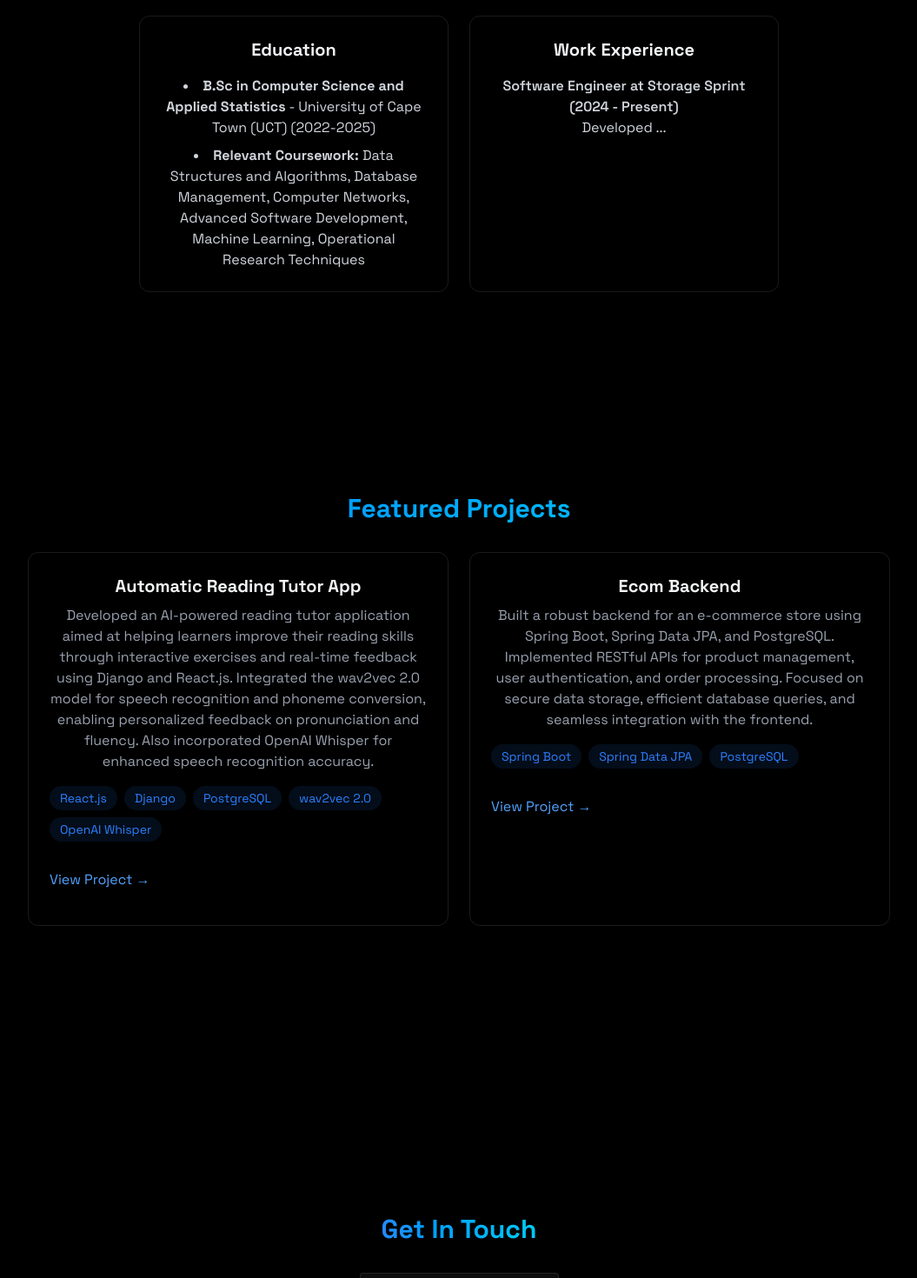
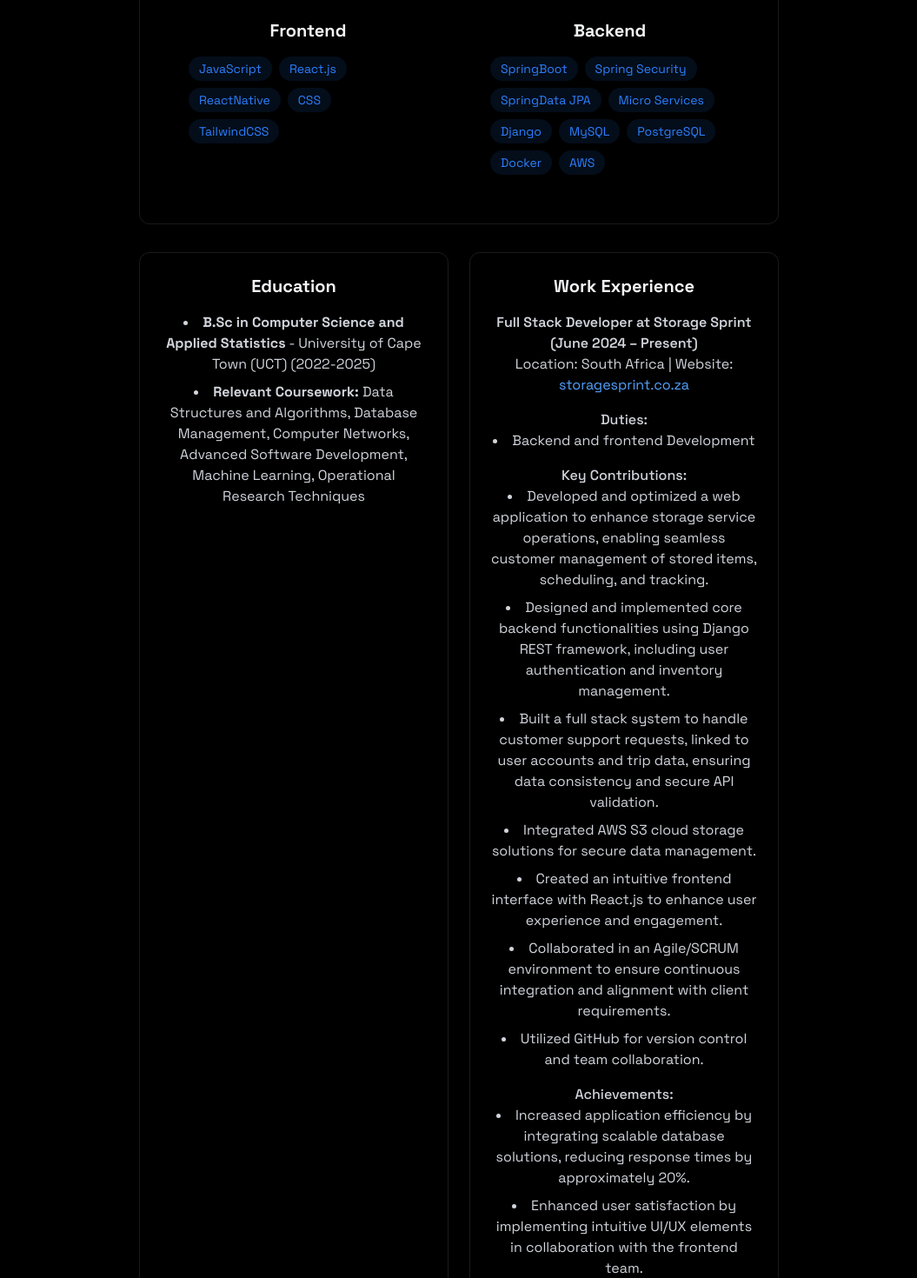
Before and after one commit to Tshembho326/Portfolio-Website, a React (Vite) app: page / in a window 1280 px wide. Shown: the part 1360-2830 px from the top of the page at 87% size, without its empty margins (112-1167 px from the left). Built offline with nearby package versions, Linux system fonts and the light colour scheme.

Commit message:
Finished my portfolio website

```diff
--- a/src/components/sections/About.jsx
+++ b/src/components/sections/About.jsx
@@ -34,6 +34,10 @@ const About = () => {
                 >
                     About Me
                 </h2>
+
+                <div className="flex justify-center mb-8">
+                    <img src="src/assets/IMG_1369.jpeg" alt="Your Name" className="w-60 h-60 rounded-full border-4 border-blue-500 shadow-lg hover:shadow-xl transition-all" />
+                </div>
 
                 <div
                     className="rounded-xl p-8 border-white/10 border hover:-translate-y-1 transition-all"
@@ -100,11 +104,31 @@ const About = () => {
                         <h3 className="text-xl font-bold mb-4">Work Experience</h3>
                         <div className="space-y-4 text-gray-300">
                             <div>
-                                <h4 className="font-semibold">Software Engineer at Storage Sprint (2024 - Present)</h4>
-                                <p>Developed ...</p>
+                                <h4 className="font-semibold">Full Stack Developer at Storage Sprint (June 2024 – Present)</h4>
+                                <p>Location: South Africa | Website: <a href="https://storagesprint.co.za/" className="text-blue-400 hover:text-blue-300">storagesprint.co.za</a></p>
+                                <h5 className="font-medium mt-4">Duties:</h5>
+                                <ul className="list-disc list-inside space-y-2">
+                                    <li>Backend and frontend Development</li>
+                                </ul>
+                                <h5 className="font-medium mt-4">Key Contributions:</h5>
+                                <ul className="list-disc list-inside space-y-2">
+                                    <li>Developed and optimized a web application to enhance storage service operations, enabling seamless customer management of stored items, scheduling, and tracking.</li>
+                                    <li>Designed and implemented core backend functionalities using Django REST framework, including user authentication and inventory management.</li>
+                                    <li>Built a full stack system to handle customer support requests, linked to user accounts and trip data, ensuring data consistency and secure API validation.</li>
+                                    <li>Integrated AWS S3 cloud storage solutions for secure data management.</li>
+                                    <li>Created an intuitive frontend interface with React.js to enhance user experience and engagement.</li>
+                                    <li>Collaborated in an Agile/SCRUM environment to ensure continuous integration and alignment with client requirements.</li>
+                                    <li>Utilized GitHub for version control and team collaboration.</li>
+                                </ul>
+                                <h5 className="font-medium mt-4">Achievements:</h5>
+                                <ul className="list-disc list-inside space-y-2">
+                                    <li>Increased application efficiency by integrating scalable database solutions, reducing response times by approximately 20%.</li>
+                                    <li>Enhanced user satisfaction by implementing intuitive UI/UX elements in collaboration with the frontend team.</li>
+                                </ul>
                             </div>
                         </div>
                     </div>
+
                 </div>
             </div>
             </ReviewOnScroll >
--- a/src/components/sections/Projects.jsx
+++ b/src/components/sections/Projects.jsx
@@ -18,7 +18,7 @@ const Projects = () => {
                                 Developed an AI-powered reading tutor application aimed at helping learners improve their reading skills through interactive exercises and real-time feedback using Django and React.js. Integrated the wav2vec 2.0 model for speech recognition and phoneme conversion, enabling personalized feedback on pronunciation and fluency. Also incorporated OpenAI Whisper for enhanced speech recognition accuracy.
                             </p>
                             <div className="flex flex-wrap gap-2 mb-4">
-                                {["React.js", "Django", "PostgreSQL", "wav2vec 2.0", "OpenAI Whisper"].map((tech, key) => (
+                                {["React.js", "Django", "MySQLite", "wav2vec 2.0", "OpenAI Whisper"].map((tech, key) => (
                                     <span
                                         key={key}
                                         className="bg-blue-500/10 text-blue-500 py-1 px-3 rounded-full text-sm hover:bg-blue-500/20 hover:shadow-[0_2px_8px_rgba(59,130,246,0.2)] transition-all"
@@ -61,7 +61,39 @@ const Projects = () => {
                             </div>
                             <div className="flex justify-between items-center">
                                 <a
-                                    href="https://github.com/Tshembho326/Ecom-backend"
+                                    href="https://github.com/Tshembho326/ecom-backend"
+                                    className="text-blue-400 hover:text-blue-300 transition-colors my-4"
+                                >
+                                    View Project →
+                                </a>
+                            </div>
+                        </div>
+
+                        <div
+                            className="
+              glass p-6 rounded-xl border border-white/10
+              hover:-translate-y-1 hover:border-blue-500/30
+              hover:shadow-[0_4px_20px_rgba(59,130,246,0.1)]
+              transition-all
+            "
+                        >
+                            <h3 className="text-xl font-bold mb-2">School Management System</h3>
+                            <p className="text-gray-400 mb-4">
+                                Designed and implemented a School Management System using Spring Boot, Spring Data JPA, and PostgreSQL. Developed core entities like Section, Course, Lecture, Author, and Resources, with inheritance relationships for Files, Videos, and Text resources. Integrated Spring Security for user authentication and access control.
+                            </p>
+                            <div className="flex flex-wrap gap-2 mb-4">
+                                {["Spring Boot", "Spring Security", "Spring Data JPA", "PostgreSQL"].map((tech, key) => (
+                                    <span
+                                        key={key}
+                                        className="bg-blue-500/10 text-blue-500 py-1 px-3 rounded-full text-sm hover:bg-blue-500/20 hover:shadow-[0_2px_8px_rgba(59,130,246,0.2)] transition-all"
+                                    >
+                    {tech}
+                  </span>
+                                ))}
+                            </div>
+                            <div className="flex justify-between items-center">
+                                <a
+                                    href="https://github.com/Tshembho326/Springboot-Implementation.git"
                                     className="text-blue-400 hover:text-blue-300 transition-colors my-4"
                                 >
                                     View Project →
```
Also changed, not shown: src/assets/IMG_2893.jpg (added), 1 other file (tests, documents, lock files or other folders).
